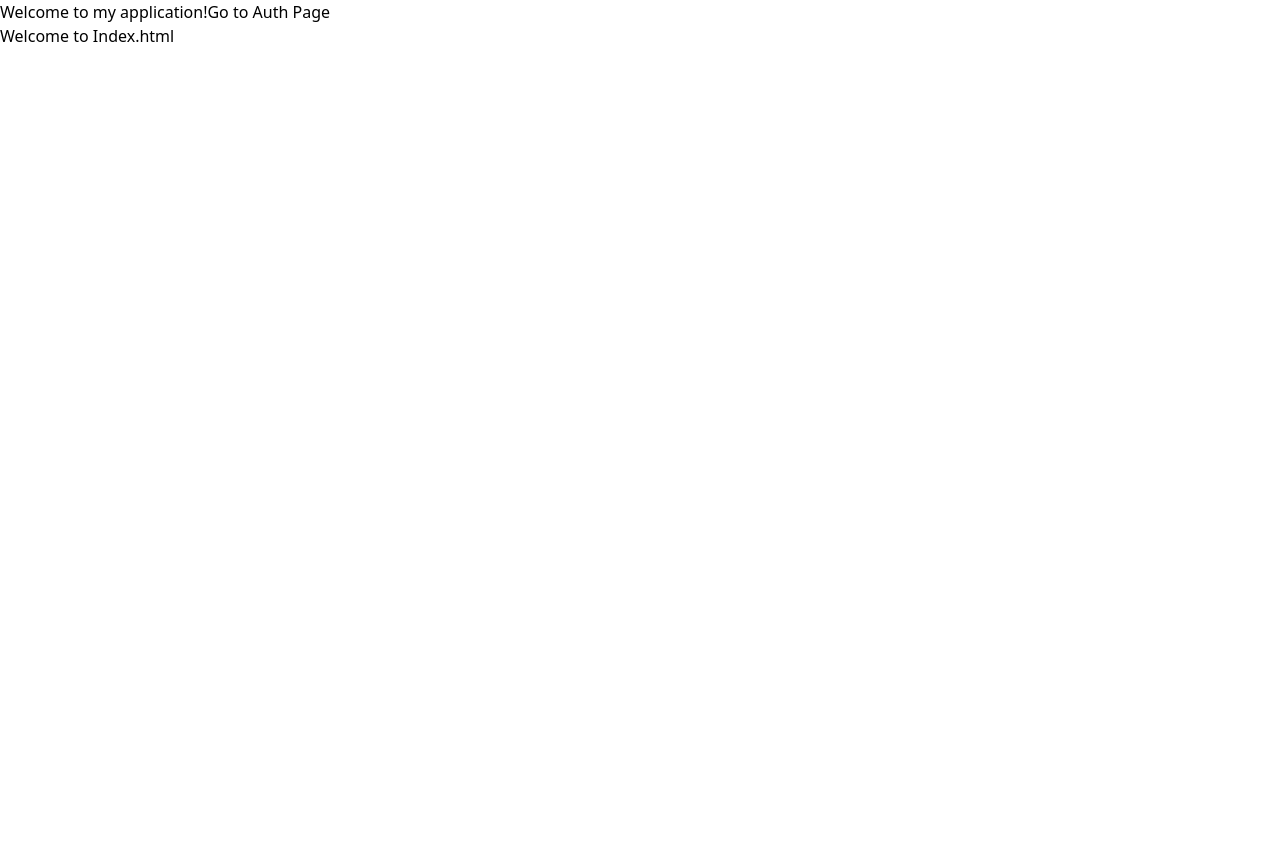
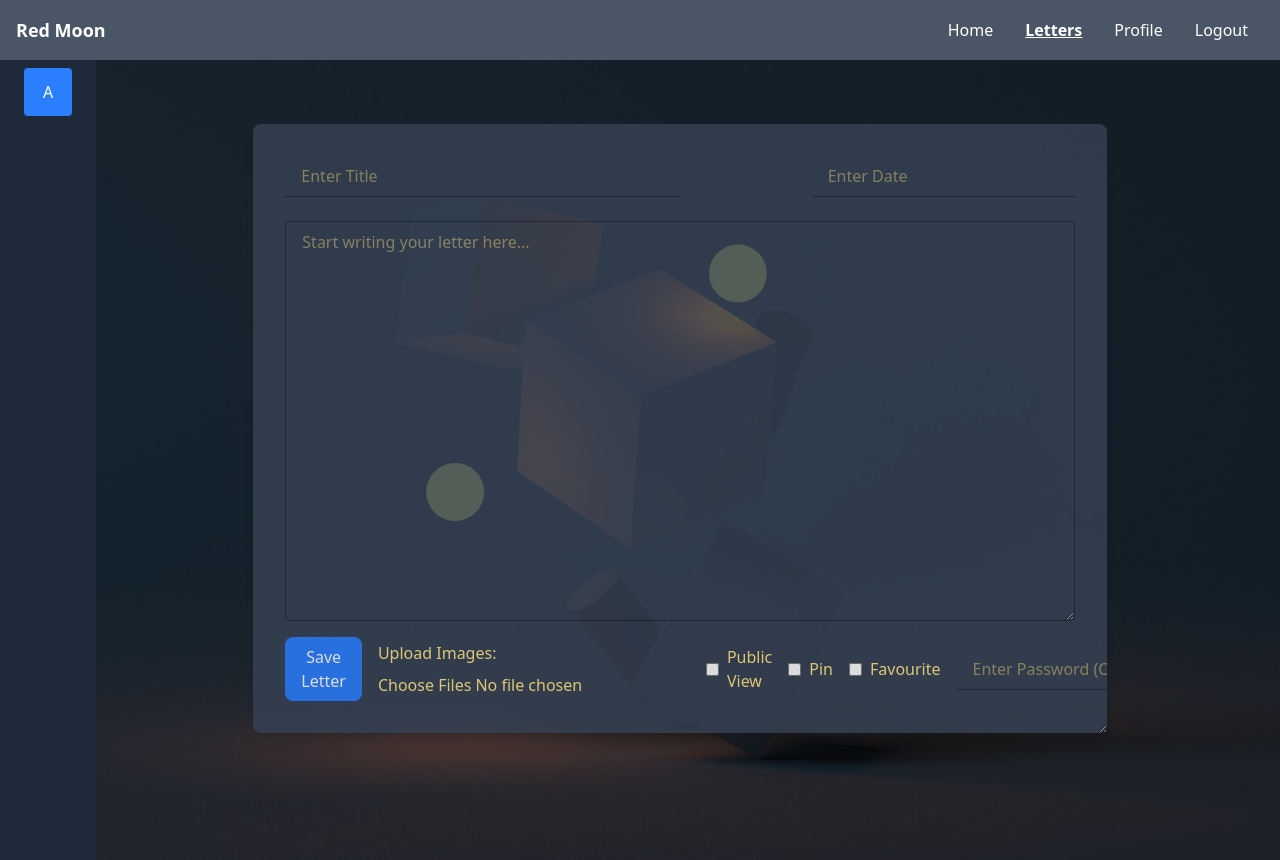
Before and after one commit to Arpit01Goel/CursiveHeart, a React (Vite) app in the folder frontend/: page /letter in a window 1280 px wide. Before the commit the page ends 800 px from the top, so only its background shows below. Built offline with nearby package versions, Linux system fonts and the light colour scheme; no server answers.

Commit message:
finally fixed routing.

```diff
--- a/frontend/index.html
+++ b/frontend/index.html
@@ -8,7 +8,6 @@
   </head>
   <body>
     <div id="root"></div>
-    <div> Welcome to Index.html</div>
     <script type="module" src="/src/main.jsx"></script>
   </body>
 </html>
--- a/frontend/src/App.jsx
+++ b/frontend/src/App.jsx
@@ -1,25 +1,32 @@
 import React from "react"
 import Main from "./Pages/Main.jsx"
 import Authentication from "./Pages/Authentication.jsx";
-import { HashRouter as Router, Routes, Route } from "react-router-dom"; //
+import { createBrowserRouter, RouterProvider } from "react-router-dom";
 import Profile from "./Components/Profile.jsx";
 import Letter from "./Components/Letter.jsx";
 import Welcome from "./Components/Welcome.jsx";
+import Login from "./Components/Login.jsx";
+import SignUp from "./Components/SignUp.jsx";
+import Root from "./Components/Root.jsx";
+
+const router = createBrowserRouter([
+  { path: "/", element: <Welcome /> },
+  {
+    path: "/Auth",
+    element: <Authentication />,
+    children: [
+      { path: "", element: <Root /> },
+      { path: "login", element: <Login /> },
+      { path: "signup", element: <SignUp /> },
+    ]
+  },
+  { path: "/home/*", element: <Main /> },
+  { path: "/letter", element: <Letter /> },
+  { path: "/profile", element: <Profile /> }
+]);
 
 function App() {
-  // console.log("hello");
-  // console.log("API_BASE_URL:", import.meta.env.VITE_API_BASE_URL); // Log the API base URL for debugging
-  return (
-    <Router >
-      <Routes>
-        <Route path="/" element={<Welcome />} />
-        <Route path="/Auth/*" element={<Authentication />} />
-        <Route path="/home/*" element={<Main />} />
-        <Route path="/letter" element={<Letter />} />
-        <Route path="/profile" element={<Profile />} />
-      </Routes>
-    </Router>
-  );
+  return <RouterProvider router={router} />;
 }
 
 export default App;
--- a/frontend/src/Components/Login.jsx
+++ b/frontend/src/Components/Login.jsx
@@ -1,11 +1,12 @@
 import React, { useState } from "react";
-// import { useNavigate } from "react-router-dom"; // Import useNavigate
+import { useNavigate } from "react-router-dom"; // Import useNavigate
 function Login() {
   const API_BASE_URL = import.meta.env.VITE_API_BASE_URL;
   console.log("API_BASE_URL:", API_BASE_URL); // Log the API base URL for debugging
   const [username, setUsername] = useState("");
   const [password, setPassword] = useState("");
   const [message, setMessage] = useState("");
+  const navigate = useNavigate(); // Initialize useNavigate
 
   const handleLogin = async (e) => {
     e.preventDefault();
@@ -22,8 +23,14 @@ function Login() {
       sessionStorage.setItem("authToken", data.token);
       sessionStorage.setItem("username", username); // Save username for later use
 
-        window.location.href = "/home"
-
+      // Add error handling
+  try {
+    navigate("/home", { replace: true });
+  } catch (error) {
+    console.error("Navigation failed:", error);
+    // Fallback navigation
+    window.location.href = "/home";
+  }
     } else {
       setMessage(data.message|| "Login failed");
     }
--- a/frontend/src/Components/MainNavbar.jsx
+++ b/frontend/src/Components/MainNavbar.jsx
@@ -1,31 +1,46 @@
 import React from "react";
-import { Link, useNavigate } from "react-router-dom";
+import { Link, useNavigate, useLocation } from "react-router-dom";
 
 function MainNavbar() {
   const navigate = useNavigate();
+  const location = useLocation();
+
+  // Helper function to determine if link is active
+  const isActive = (path) => location.pathname.startsWith(path);
 
   const handleLogout = () => {
     // Clear the authentication token
     sessionStorage.removeItem("authToken");
     // Redirect to the login page
-    navigate("/Auth/login");
+    navigate("/Auth/login", { replace: true });
   };
 
   return (
     <nav className="bg-gray-600 p-4">
       <div className="container mx-auto flex justify-between items-center">
-        {/* Logo */}
-        <h1 className="text-white text-lg font-bold">Red Moon</h1>
+        {/* Logo - clicking takes you home */}
+        <Link to="/home">
+          <h1 className="text-white text-lg font-bold cursor-pointer">Red Moon</h1>
+        </Link>
 
         {/* Navigation Links */}
         <div>
-          <Link to="/home" className="text-white px-4 hover:underline">
+          <Link
+            to="/home"
+            className={`text-white px-4 ${isActive('/home') ? 'underline font-bold' : 'hover:underline'}`}
+          >
             Home
           </Link>
-          <Link to="/letter" className="text-white px-4 hover:underline">
+          <Link
+            to="/letter"
+            className={`text-white px-4 ${isActive('/letter') ? 'underline font-bold' : 'hover:underline'}`}
+          >
             Letters
           </Link>
-          <Link to="/profile" className="text-white px-4 hover:underline">
+          <Link
+            to="/profile"
+            className={`text-white px-4 ${isActive('/profile') ? 'underline font-bold' : 'hover:underline'}`}
+          >
             Profile
           </Link>
           <button
--- a/frontend/src/Components/Navbar.jsx
+++ b/frontend/src/Components/Navbar.jsx
@@ -1,27 +1,42 @@
 import React from "react";
-import { HashRouter as Router, Routes, Route, Link } from "react-router-dom";
+import { Link, useLocation } from "react-router-dom";
 
 function Navbar() {
+  const location = useLocation();
 
-    return (
-        <>
-        <nav className="bg-gray-800 text-white py-4 px-8 flex justify-between items-center">
+  // Helper function to determine if link is active
+  const isActive = (path) => {
+    if (path === "/" && location.pathname === "/") return true;
+    return path !== "/" && location.pathname.startsWith(path);
+  };
+
+  return (
+    <>
+      <nav className="bg-gray-800 text-white py-4 px-8 flex justify-between items-center">
         <h1 className="text-xl font-bold">RedMoon</h1>
         <div className="space-x-4">
-          <Link to="/" className="hover:underline">
+          <Link
+            to="/"
+            className={`hover:underline ${isActive('/') ? 'font-bold underline' : ''}`}
+          >
             Root
           </Link>
-          <Link to="/Auth/login" className="hover:underline">
+          <Link
+            to="/Auth/login"
+            className={`hover:underline ${isActive('/Auth/login') ? 'font-bold underline' : ''}`}
+          >
             Login
           </Link>
-          <Link to="/Auth/signup" className="hover:underline">
+          <Link
+            to="/Auth/signup"
+            className={`hover:underline ${isActive('/Auth/signup') ? 'font-bold underline' : ''}`}
+          >
             Sign Up
           </Link>
         </div>
       </nav>
-        </>
-    )
+    </>
+  );
 }
 
-
 export default Navbar;
--- a/frontend/src/Components/Root.jsx
+++ b/frontend/src/Components/Root.jsx
@@ -1,10 +1,9 @@
 import React from "react";
+import { Link } from "react-router-dom";
 
 function Home() {
   return (
     <div className="min-h-screen bg-gray-100">
-
-
       {/* Main Content */}
       <div className="flex items-center justify-center min-h-[calc(100vh-64px)]">
         <div className="bg-white p-8 rounded-lg shadow-md w-96 text-center">
@@ -13,18 +12,18 @@ function Home() {
             This is the home page of your application. Navigate to Login or Sign Up to get started.
           </p>
           <div className="flex justify-center space-x-4">
-            <a
-              href="/Auth/login"
+            <Link
+              to="/Auth/login"
               className="bg-blue-500 text-white py-2 px-4 rounded-lg hover:bg-blue-600 transition duration-300"
             >
               Login
-            </a>
-            <a
-              href="/Auth/signup"
+            </Link>
+            <Link
+              to="/Auth/signup"
               className="bg-green-500 text-white py-2 px-4 rounded-lg hover:bg-green-600 transition duration-300"
             >
               Sign Up
-            </a>
+            </Link>
           </div>
         </div>
       </div>
--- a/frontend/src/Components/SignUp.jsx
+++ b/frontend/src/Components/SignUp.jsx
@@ -22,7 +22,7 @@ function SignUp() {
     if (response.status === 201) {
       setMessage("Sign Up successful!");
       setTimeout (() =>{
-        navigate("/login");
+        navigate("/Auth/login");
       }, 250);
     } else {
       setMessage(data.message || "Error during Sign Up.");
--- a/frontend/src/Pages/Authentication.jsx
+++ b/frontend/src/Pages/Authentication.jsx
@@ -1,27 +1,14 @@
 import React from "react";
-import {   Routes, Route } from "react-router-dom";
-import Login from "../Components/Login.jsx";
-import SignUp from "../Components/SignUp.jsx";
-import Root from "../Components/Root.jsx";
+import { Outlet } from "react-router-dom";
 import Navbar from "../Components/Navbar.jsx";
 
-
 function Authentication() {
-
     return (
-
         <>
-        <Navbar />
-        <Routes>
-          <Route path="/login" element={<Login />} />
-          <Route path="/signup" element={<SignUp />} />
-          <Route path="/" element={<Root />} />
-
-
-        </Routes>
+            <Navbar />
+            <Outlet />
         </>
     );
-  }
-
+}
 
 export default Authentication;
```
Also changed, not shown: 1 other file (tests, documents, lock files or other folders).
